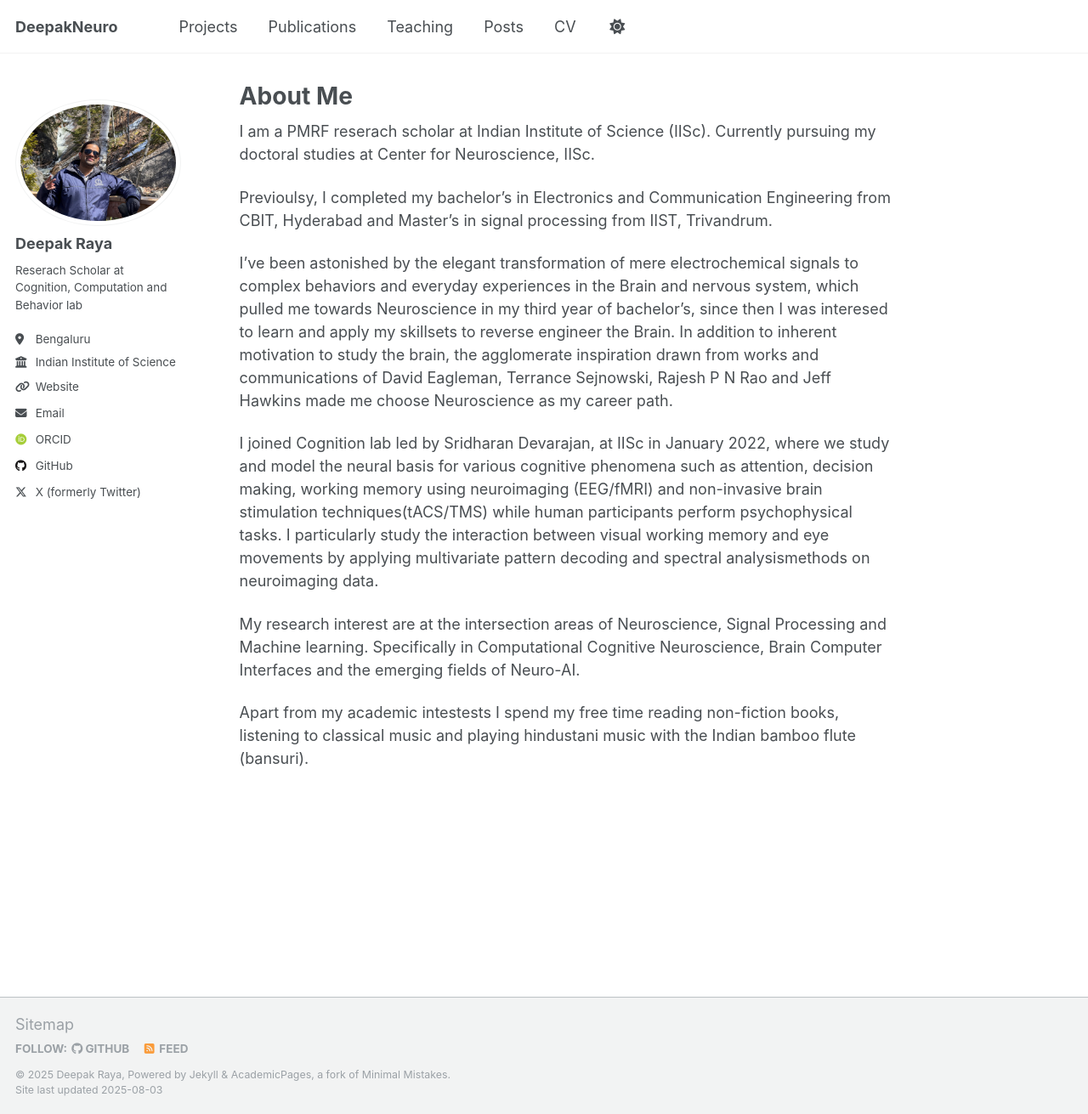
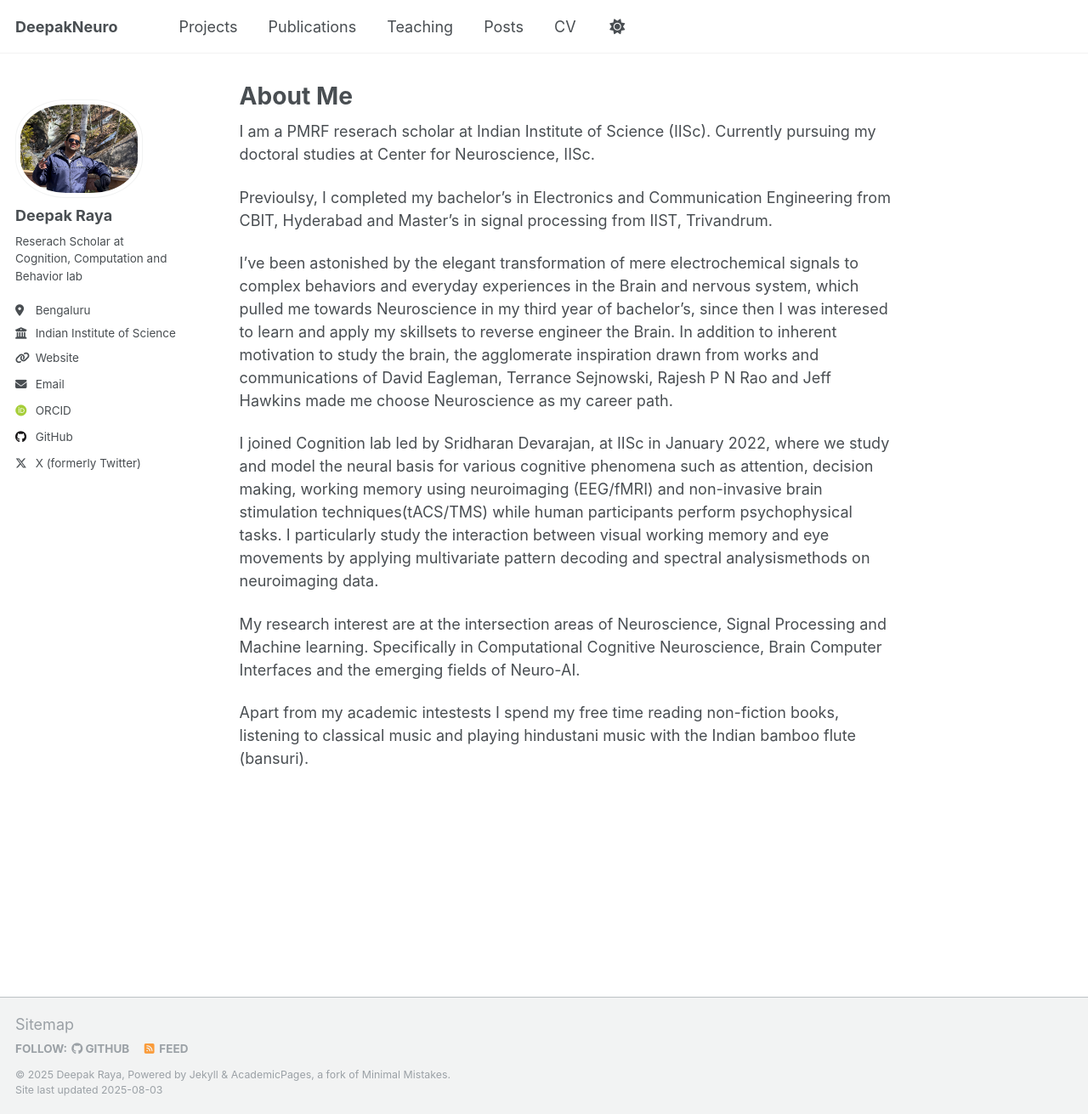
Before and after one commit to DeepakNeuro/DeepakNeuro, a Jekyll site: the page built from _pages/about.md, in a window 1280 px wide and 1311 px high. Shown: the whole window at 85% size. Built offline with Jekyll 4.4.1, drawn with Linux system fonts in a browser that asks for light colours; some web fonts are replaced; a script that is not in the unit is left out.

Commit message:
Update _sidebar.scss

```diff
--- a/_sass/layout/_sidebar.scss
+++ b/_sass/layout/_sidebar.scss
@@ -94,8 +94,8 @@
   }
 
   img {
-    max-width: 200px;
-    border-radius: 50%;
+    max-width: 150px;
+    border-radius: 40%;
 
     @include breakpoint($large) {
       padding: 5px;
```
